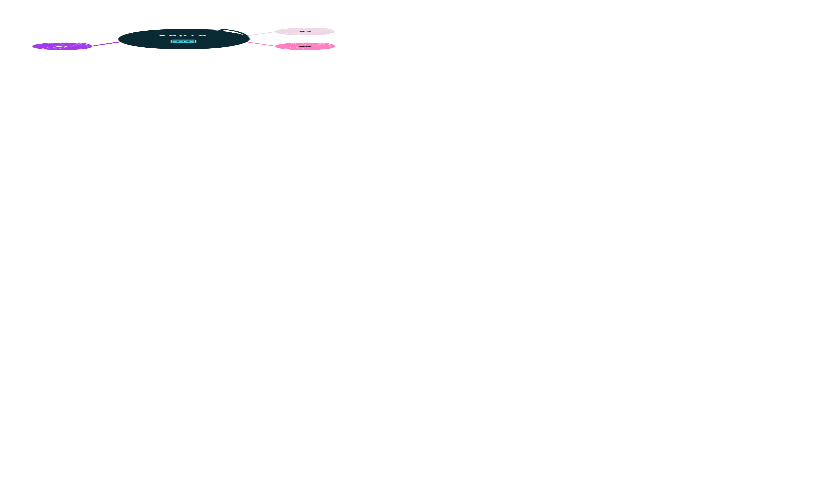
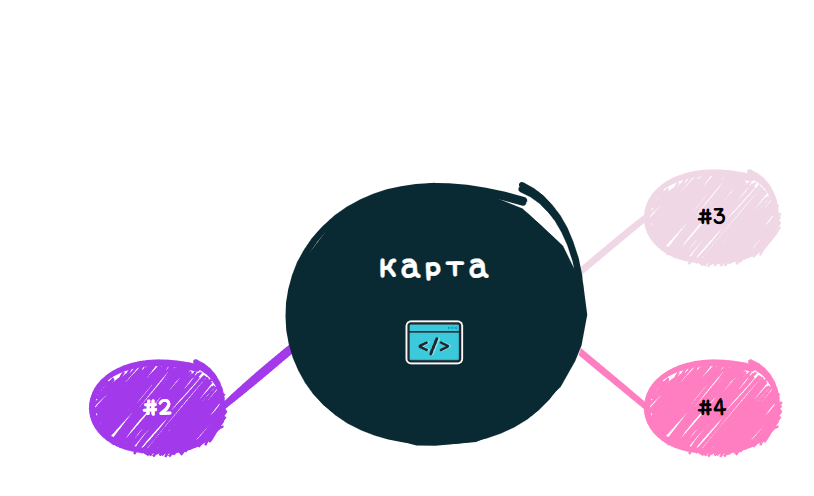
Before and after one commit to DariSh19/DariSh19.github.io, a plain HTML site: page lab1/lab1_5.html in a window 1280 px wide. Shown: the whole page, without its empty margins (20-834 px from the left). Drawn offline with Linux system fonts and the light colour scheme; files whose address does not match are found by name.

Commit message:
размеры изменены

```diff
--- a/lab1/lab1_5.html
+++ b/lab1/lab1_5.html
@@ -5,7 +5,7 @@
       <title>Карта-изображение</title>
      </head>
      <body>
-      <p><img src="file:///C:/DariSh19.github.io-1/images/fff.png" width="411" height="46" usemap="#map" alt="Навигация"></p>
+      <p><img src="file:///C:/DariSh19.github.io-1/images/fff.png" width="939" height="594" usemap="#map" alt="Навигация"></p>
       <map name="map">
         <area shape="poly" alt="Закладка 2"
         coords="127,367,215,412"
```
